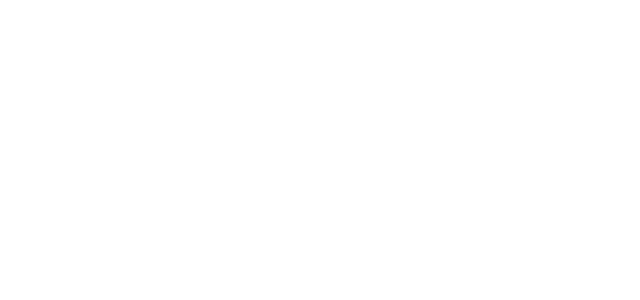
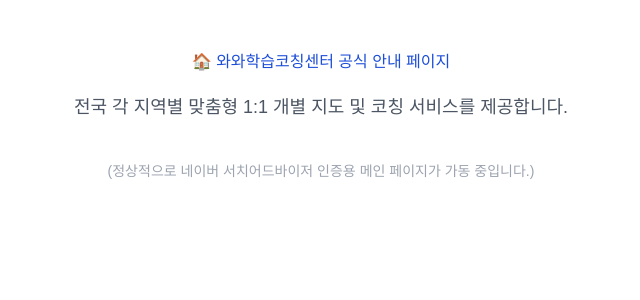
Before and after one commit to leeslave80-lang/seo-site, a Next.js app: page /1 in a window 1280 px wide. Before the commit this address had no page. Shown: the top 300 px of the page, without its empty margins (319-959 px from the left). Built offline with nearby package versions, Linux system fonts and the light colour scheme.

Commit message:
처음부터 완벽하게 리셋 정렬 완료

```diff
--- a/app/[slug]/page.js
+++ b/app/[slug]/page.js
@@ -1,6 +1,13 @@
-import { redirect } from 'next/navigation';
-
 export default function HomePage() {
-  // 메인 주소로 들어오는 네이버 로봇을 100% 안전하게 상세 페이지로 강제 이동시킵니다.
-  redirect('/%EB%82%A8%EA%B0%80%EC%A2%8C%EB%8F%99-%EC%98%81%EC%96%B4-%EA%B0%9C%EB%B3%84%EC%A7%80%EB%8F%84%ED%95%99%EC%9B%90');
+  return (
+    <main style={{ padding: "50px", textAlign: "center", fontFamily: "sans-serif" }}>
+      <h1 style={{ color: "#1d4ed8" }}>🏠 와와학습코칭센터 공식 안내 페이지</h1>
+      <p style={{ fontSize: "18px", color: "#4b5563", marginTop: "20px" }}>
+        전국 각 지역별 맞춤형 1:1 개별 지도 및 코칭 서비스를 제공합니다.
+      </p>
+      <p style={{ color: "#9ca3af", marginTop: "40px", fontSize: "14px" }}>
+        (정상적으로 네이버 서치어드바이저 인증용 메인 페이지가 가동 중입니다.)
+      </p>
+    </main>
+  );
 }
--- a/app/layout.tsx
+++ b/app/layout.tsx
@@ -12,21 +12,15 @@
   subsets: ["latin"],
 });
 
+// 🌟 네이버 소유권 확인 전용 완벽 정렬 설정
 export const metadata: Metadata = {
-
   title: "와와학습코칭센터",
-
   description: "맞춤형 개별 지도 학원",
-
   verification: {
-
     other: {
-
-"naver-site-verification": "f02be3672f11327086d7cf03a6ed1a622dccc5fc",
+      "naver-site-verification": "f02be3672f11327086d7cf03a6ed1a622dccc5fc",
     },
-
   },
-
 };
 
 export default function RootLayout({
@@ -35,11 +29,10 @@
   children: React.ReactNode;
 }>) {
   return (
-    <html
-      lang="en"
-      className={`${geistSans.variable} ${geistMono.variable} h-full antialiased`}
-    >
-      <body className="min-h-full flex flex-col">{children}</body>
+    <html lang="ko">
+      <body className={`${geistSans.variable} ${geistMono.variable} antialiased`}>
+        {children}
+      </body>
     </html>
   );
 }
--- /dev/null
+++ b/app/page.js
@@ -0,0 +1,25 @@
+// 파일 맨 밑에 추가할 네이버 로봇용 OG 태그 세팅
+export async function generateMetadata({ params }) {
+  const { slug } = params;
+  const decodeSlug = decodeURIComponent(slug);
+  const dongName = decodeSlug.split('-')[0] || "우리동네";
+  const subject = decodeSlug.split('-')[1] || "전문";
+  const academyName = decodeSlug.split('-')[2] || "학원";
+
+  return {
+    title: `${dongName} ${subject} 전문 ${academyName} - 맞춤 코칭 안내`,
+    description: `${dongName}에서 가장 신뢰받는 교육 파트너! ${dongName} 학생들을 위한 1:1 개별 맞춤 코칭을 제공합니다.`,
+    openGraph: {
+      title: `${dongName} ${subject} 전문 ${academyName}`,
+      description: `${dongName} 1:1 개별 밀착 맞춤 코칭 및 무료 상담 신청하기`,
+      images: [
+        {
+          url: 'https://images.unsplash.com/photo-1577896851231-70ef18881754?auto=format&fit=crop&w=800&q=80',
+          width: 800,
+          height: 600,
+          alt: `${dongName} 학원 안내`,
+        },
+      ],
+    },
+  };
+}
```
